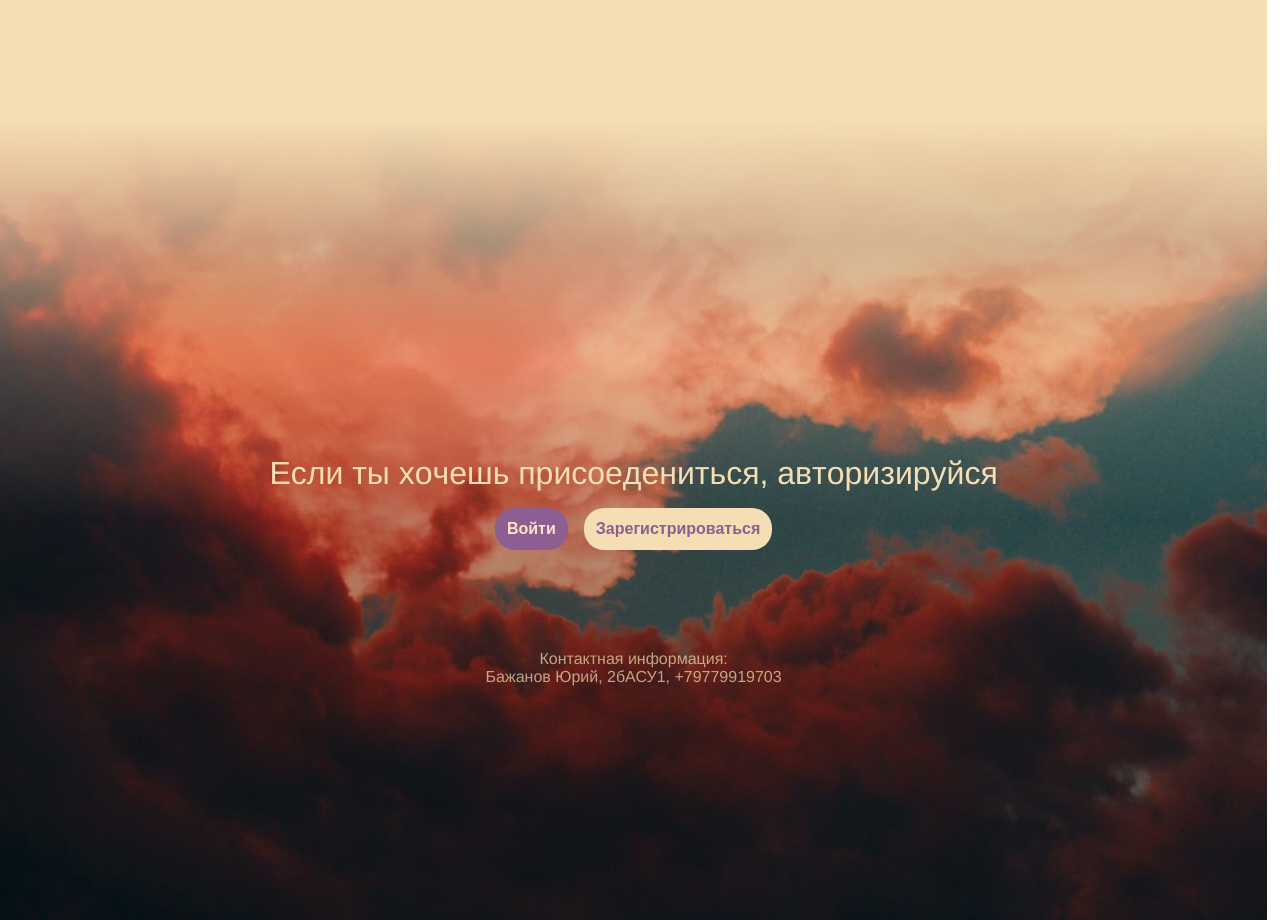
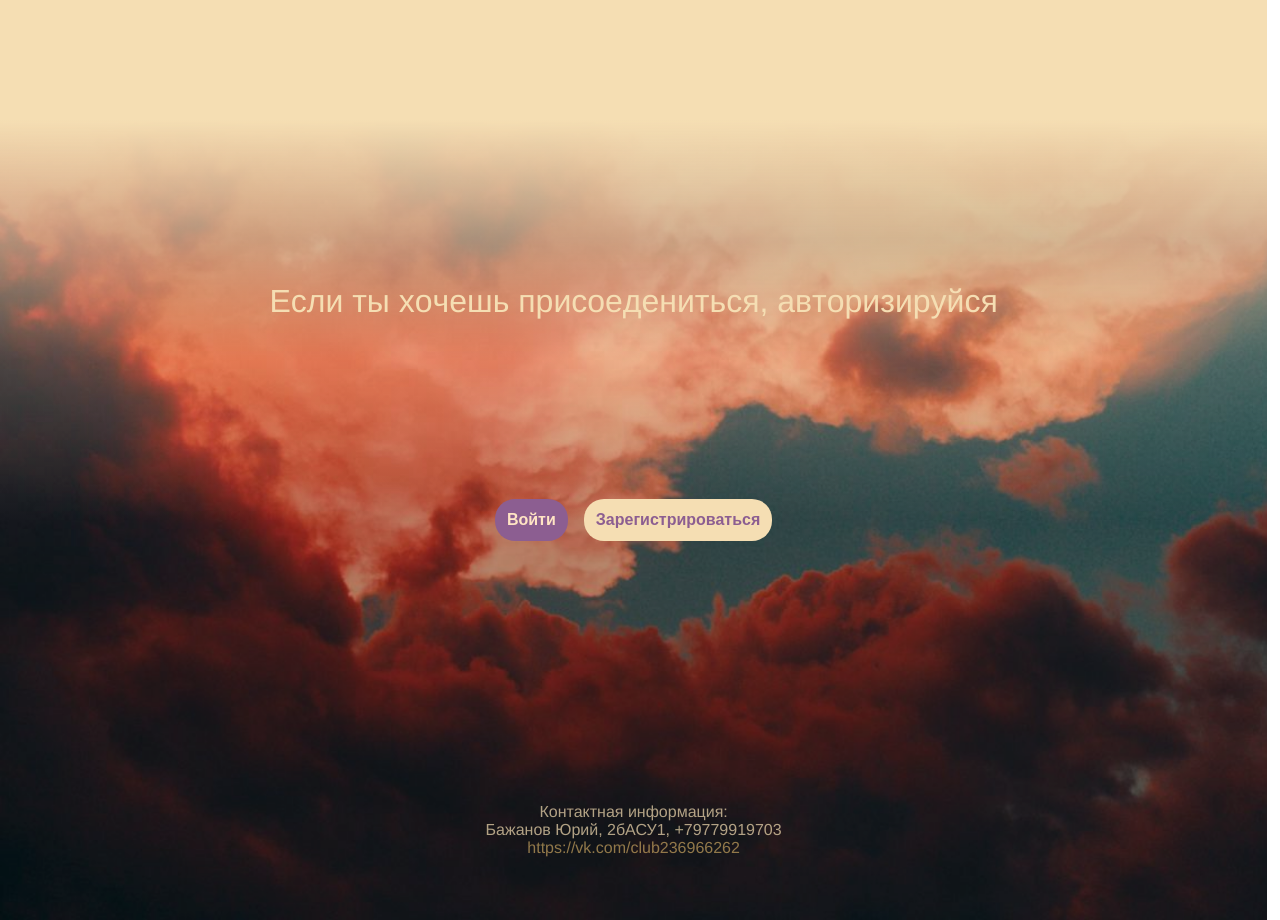
Before and after one commit to TheGodOfTheEarth/Career-Intelligence-Platform, a React (Create React App) app in the folder frontend/: page / in a window 1280 px wide. Shown: the part 1480-2400 px from the top of the page. Built offline with nearby package versions, Linux system fonts and the light colour scheme; a web font is replaced by a local one.

Commit message:
fix (hipage): fix animation

```diff
--- a/frontend/src/components/HiPage/HiPage.css
+++ b/frontend/src/components/HiPage/HiPage.css
@@ -5,6 +5,11 @@
 
 p {
   margin: 0;
+}
+
+a {
+  text-decoration: none;
+  color: rgb(199, 163, 95);
 }
 
 .login {
@@ -59,7 +64,7 @@ p {
 }
 
 .login {
-   overflow: hidden;
+  /* overflow: hidden; */
 }
 
 .loginMenu {
@@ -194,6 +199,10 @@ p {
 
   color: wheat;
   font-family: 'Franklin Gothic Medium', 'Arial Narrow', Arial, sans-serif;
+
+  display: flex;
+  flex-direction: column;
+  justify-content: space-evenly;
 }
 
 .endText {
@@ -218,7 +227,7 @@ p {
 }
 
 .scene {
-   height: 100vh;
+  min-height: 100vh;
   position: relative;
 }
 
--- a/frontend/src/components/HiPage/HiPage.tsx
+++ b/frontend/src/components/HiPage/HiPage.tsx
@@ -1,6 +1,6 @@
-import React, { useEffect, useLayoutEffect, useRef } from 'react'
+import React, { useLayoutEffect } from 'react'
 import './HiPage.css'
-import { Link, useNavigate } from 'react-router-dom'
+import { useNavigate } from 'react-router-dom'
 import gsap from 'gsap'
 import SplitText from 'gsap/src/SplitText'
 import { ScrollTrigger } from 'gsap/all'
@@ -22,8 +22,6 @@ function HiPage() {
     const endText = new SplitText('#endText', {
       type: 'chars, words',
     })
-      const chars = 'ABCDEFGHIJKLMNOPQRSTUVWXYZ0123456789'
-      const finalChar = 'O'
 
     panelDescription.words.forEach((word, i) => {
       gsap.fromTo(
@@ -141,10 +139,7 @@ function HiPage() {
             </svg>
           </button>
           <div className="loginButtons">
-                  <button
-                     className="button auth"
-                     onClick={() => navigate('/login')}
-                  >
+            <button className="button auth" onClick={() => navigate('/login')}>
               Войти
             </button>
             <button
@@ -157,8 +152,7 @@ function HiPage() {
         </div>
         <div className="contentWrapper layer bg">
           <p className="text1" id="text">
-                  <span id="text1">Добро</span>{' '}
-                  <span id="text2">пожаловать!</span>
+            <span id="text1">Добро</span> <span id="text2">пожаловать!</span>
           </p>
           <p className="descrition1" id="description1">
             Это ваш персональный ИИ агент для создания резюме
@@ -172,11 +166,10 @@ function HiPage() {
         <div className="mainContainerPanel layer mid">
           <img src="resume.jpg" className="containerPhoto" alt="resume" />
           <p className="containerPanelDescription" id="panelDescription">
-                  Это — Career Intelligence Platform! Твой персональный
-                  карьерный конструктор. Создай идеальное резюме, получи
-                  предложения от компаний и узнай, какие навыки прокачать для
-                  роста зарплаты. Регистрация займёт минуту — начни выстраивать
-                  свою карьеру с умом!
+            Это — Career Intelligence Platform! Твой персональный карьерный
+            конструктор. Создай идеальное резюме, получи предложения от компаний
+            и узнай, какие навыки прокачать для роста зарплаты. Регистрация
+            займёт минуту — начни выстраивать свою карьеру с умом!
           </p>
         </div>
       </div>
@@ -185,21 +178,19 @@ function HiPage() {
           Если ты хочешь присоедениться, авторизируйся
         </p>
         <div className="buttons">
-               <button
-                  className="button auth"
-                  onClick={() => navigate('/login')}
-               >
+          <button className="button auth" onClick={() => navigate('/login')}>
             Войти
           </button>
-               <button
-                  className="button reg"
-                  onClick={() => navigate('/register')}
-               >
+          <button className="button reg" onClick={() => navigate('/register')}>
             Зарегистрироваться
           </button>
         </div>
         <div className="contact-information">
           Контактная информация:<br></br>Бажанов Юрий, 2бАСУ1, +79779919703
+          <br></br>
+          <a href="https://vk.com/club236966262">
+            https://vk.com/club236966262
+          </a>
         </div>
       </div>
     </div>
```
Lines whose indentation alone changed are shown as unchanged.
